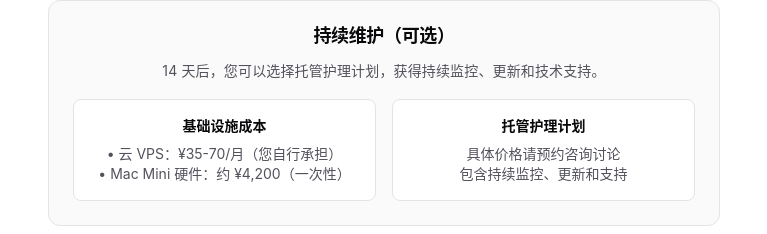
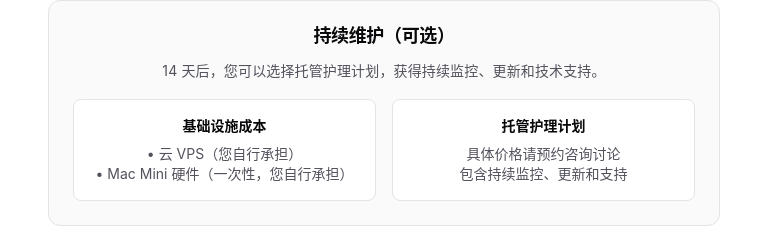
Before and after one commit to boshenzh/weclaw-site, a Next.js app: page / in a window 1280 px wide. Shown: the part 4071-4305 px from the top of the page, without its empty margins (256-1023 px from the left). Built offline with nearby package versions, Linux system fonts and the light colour scheme.

Commit message:
copy: remove infra cost numbers

```diff
--- a/src/app/page.tsx
+++ b/src/app/page.tsx
@@ -593,8 +593,8 @@ export default function Home() {
                       基础设施成本
                     </div>
                     <div className="text-zinc-600">
-                      • 云 VPS：¥35-70/月（您自行承担）
-                      <br />• Mac Mini 硬件：约 ¥4,200（一次性）
+                      • 云 VPS（您自行承担）
+                      <br />• Mac Mini 硬件（一次性，您自行承担）
                     </div>
                   </div>
                   <div className="bg-white rounded-lg p-4 border border-zinc-200">
```
